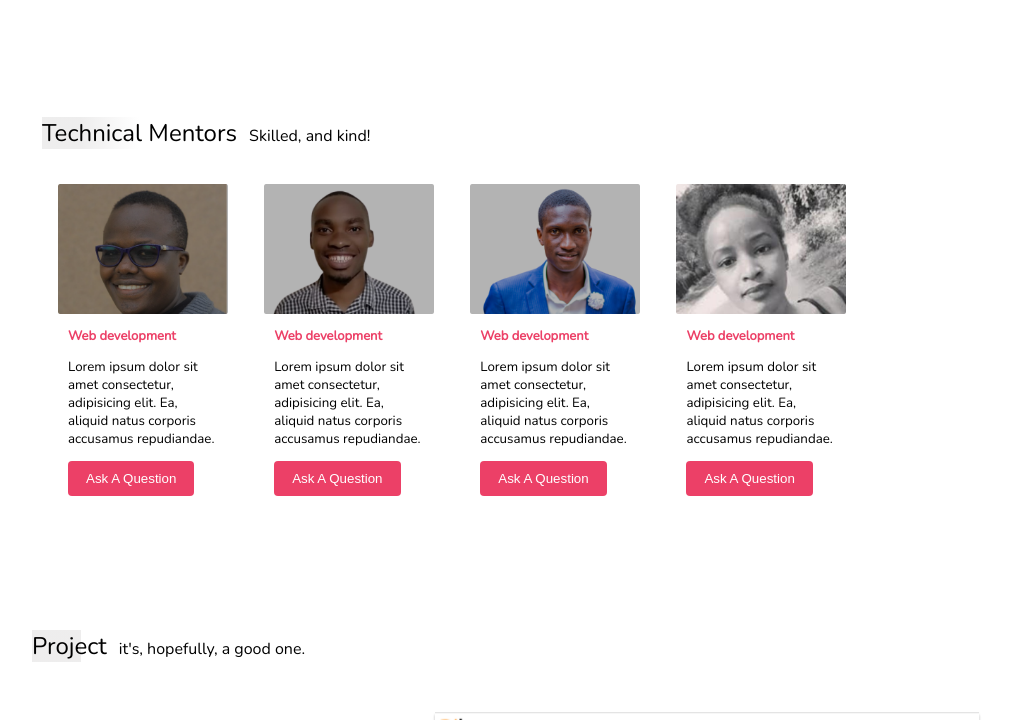
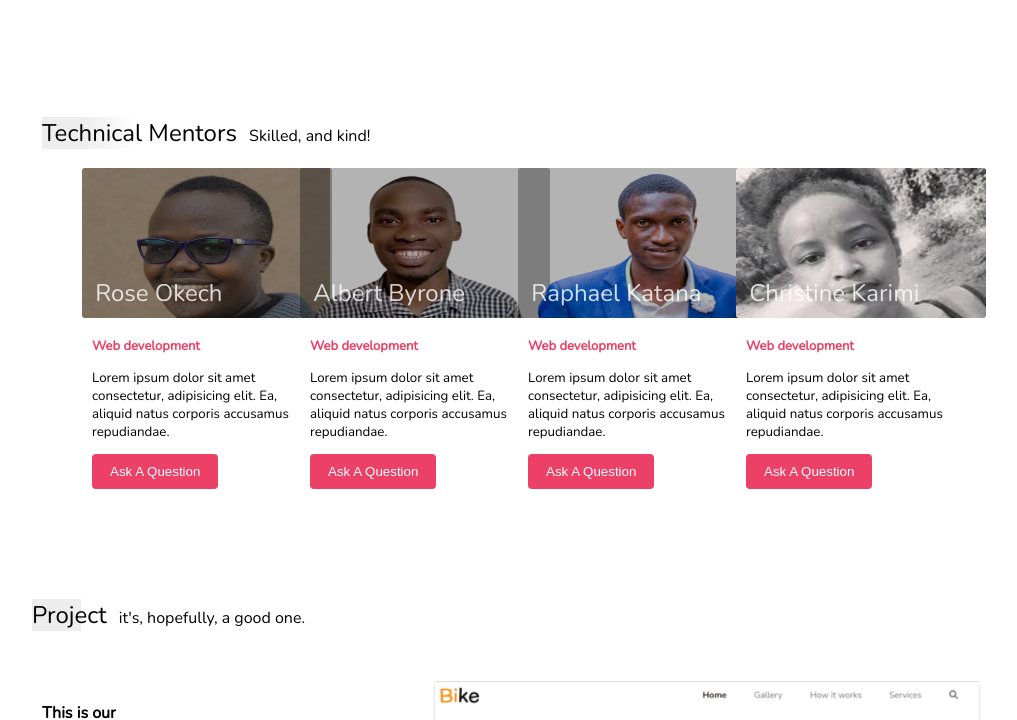
Before and after one commit to Ebenezr/landing-page, a plain HTML site: page index.html in a window 1280 px wide. Shown: the part 1587-2307 px from the top of the page, without its empty margins (128-1145 px from the left). Drawn offline with nearby package versions, Linux system fonts and the light colour scheme.

Commit message:
teams structure and styling

```diff
--- a/assets/css/style.css
+++ b/assets/css/style.css
@@ -32,6 +32,9 @@ button.nav-active{
     padding: 8px 20px;
     margin-left: 52px;
     margin-top: 0px;
+}
+button.dropshadow{
+    box-shadow: 0px 11px 18px #ec40683f;
 }
 a{
     text-decoration: none;
@@ -171,6 +174,9 @@ nav ul{
     padding: 10px;
     margin-left: 80px;
     margin-right: 80px;
+
+
+
 }
 .teams h2:nth-child(1){
     display: inline-block;
@@ -180,17 +186,34 @@ nav ul{
 }
 .members{
     display:block;
+    margin: 0 auto;
+    column-count: 4;
+    column-gap: 12px;
+    padding-left: 40px;
+    padding-right: 40px;
+
+}
+.members img{
+    display: inline-block;
+    top: 0px;
+    margin: 0px;
+    width: 250px;
+    height: 150px;
+    margin-right: 12px;
+
+
 
 
 }
-.members img{
-    display: block;
-    top: 0px;
-    margin: 0px;
-    width: 170px;
 
-
-
+.caption{
+    position: absolute;
+    z-index:999;
+    top: 34%;
+    text-align: center;
+    color: rgba(255, 255, 255, 0.808);
+    font-size: x-large;
+    left: 6%;
 }
 .members p{
     font-size: smaller;
@@ -208,10 +231,11 @@ nav ul{
     margin-left: 10px;
 }
 .members .tms{
-    width: 170px;
-    margin: 16px;
+    width: 220px;
     height: 320px;
-    display: inline-block;
+    position: relative;
+
+
 
 }
 footer{
--- a/index.html
+++ b/index.html
@@ -41,47 +41,59 @@
           <img src="assets/images/image 2.png" alt="Orientation">
           <h2>Orientation day</h2>
           <p>Lorem ipsum dolor sit amet consectetur adipisicing elit. Nostrum eius quas voluptate, praesentium, delectus ipsam ipsum ab omnis ut corrupti natus mollitia voluptates magni dolorum, fugiat maiores minima sapiente sed.</p>
-          <button>See Album</button>
+          <button class="dropshadow">See Album</button>
       </div>
       <div id="board">
           <img src="assets/images/image 3.png" alt="Board">
           <h2>Board meeting</h2>
           <p>Lorem ipsum dolor sit amet consectetur adipisicing elit. Nostrum eius quas voluptate, praesentium, delectus ipsam ipsum ab omnis ut corrupti natus mollitia voluptates magni dolorum, fugiat maiores minima sapiente sed.</p>
-          <button>Read our stories</button>
+          <button class="dropshadow">Read our stories</button>
       </div>
       <div id="graduation">
           <img src="assets/images/image 3.png" alt="Board">
           <h2>Graduation Party.</h2>
           <p>Lorem ipsum dolor sit amet consectetur adipisicing elit. Nostrum eius quas voluptate, praesentium, delectus ipsam ipsum ab omnis ut corrupti natus mollitia voluptates magni dolorum, fugiat maiores minima sapiente sed.</p>
-          <button>See Album</button>
+          <button class="dropshadow">See Album</button>
       </div>
       </div>
       <div class="teams">
           <h2>Technical Mentors </h2> <span> Skilled, and kind!</span>
           <div class="members">
           <div class="tms">
+
               <img src="assets/images/image 5.png" alt="Rose Okech">
+              <div class="caption">Rose Okech</div>
+
               <h3>Web development</h3>
               <p>Lorem ipsum dolor sit amet consectetur, adipisicing elit. Ea, aliquid natus corporis accusamus repudiandae.</p>
               <button>Ask A Question</button>
           </div>
           <div class="tms">
-              <img src="assets/images/image 6.png" alt="Rose Okech">
+
+              <img src="assets/images/image 6.png" alt="Albert Byrone">
+
               <h3>Web development</h3>
               <p>Lorem ipsum dolor sit amet consectetur, adipisicing elit. Ea, aliquid natus corporis accusamus repudiandae.</p>
               <button>Ask A Question</button>
+              <div class="caption">Albert Byrone</div>
           </div>
           <div class="tms">
-              <img src="assets/images/image 7.png" alt="Rose Okech">
+
+              <img src="assets/images/image 7.png" alt="Raphael Katana">
+
               <h3>Web development</h3>
               <p>Lorem ipsum dolor sit amet consectetur, adipisicing elit. Ea, aliquid natus corporis accusamus repudiandae.</p>
               <button>Ask A Question</button>
+              <div class="caption">Raphael Katana</div>
           </div>
           <div class="tms">
-              <img src="assets/images/image 8.png" alt="Rose Okech">
+
+              <img src="assets/images/image 8.png" alt="Christine Karimi">
+
               <h3>Web development</h3>
               <p>Lorem ipsum dolor sit amet consectetur, adipisicing elit. Ea, aliquid natus corporis accusamus repudiandae.</p>
               <button>Ask A Question</button>
+              <div class="caption">Christine Karimi</div>
           </div>
           </div>
       </div>
```
